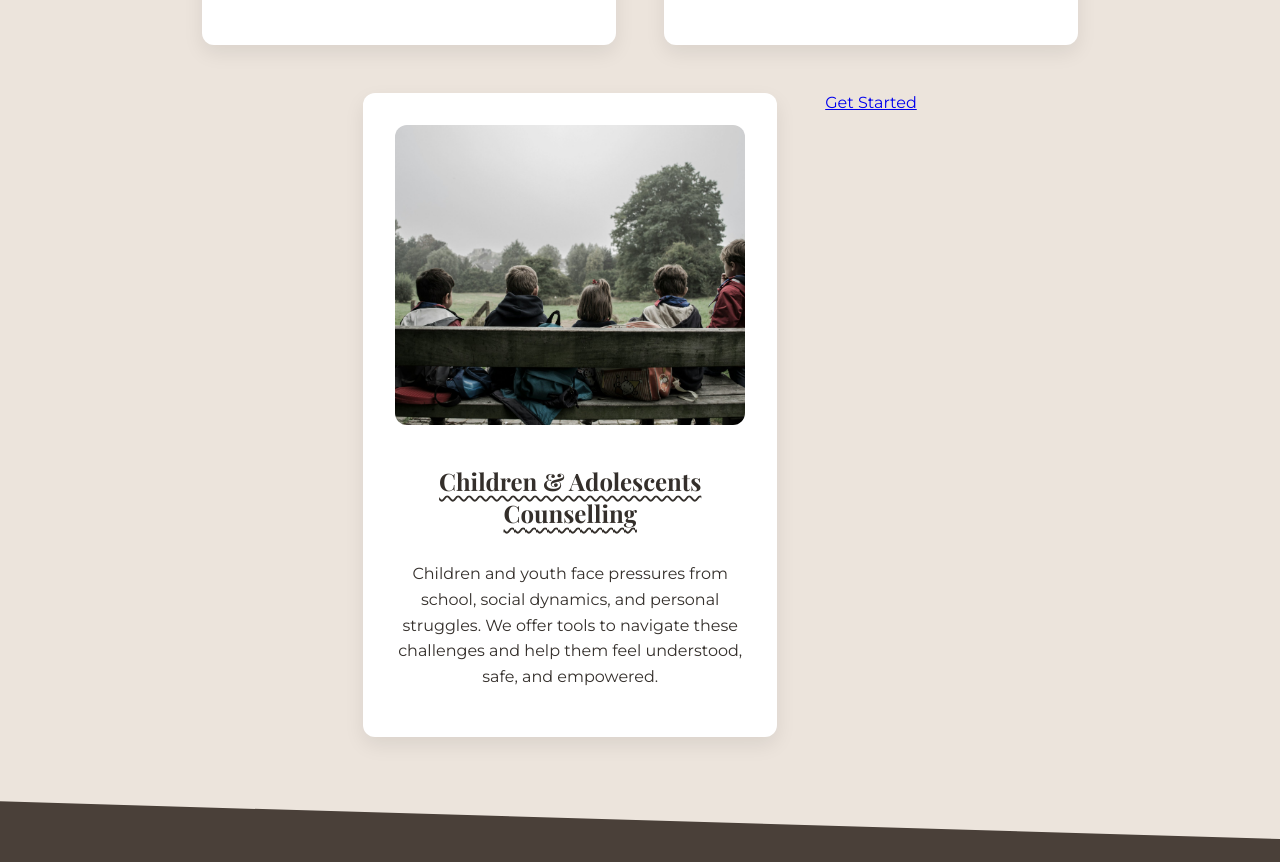
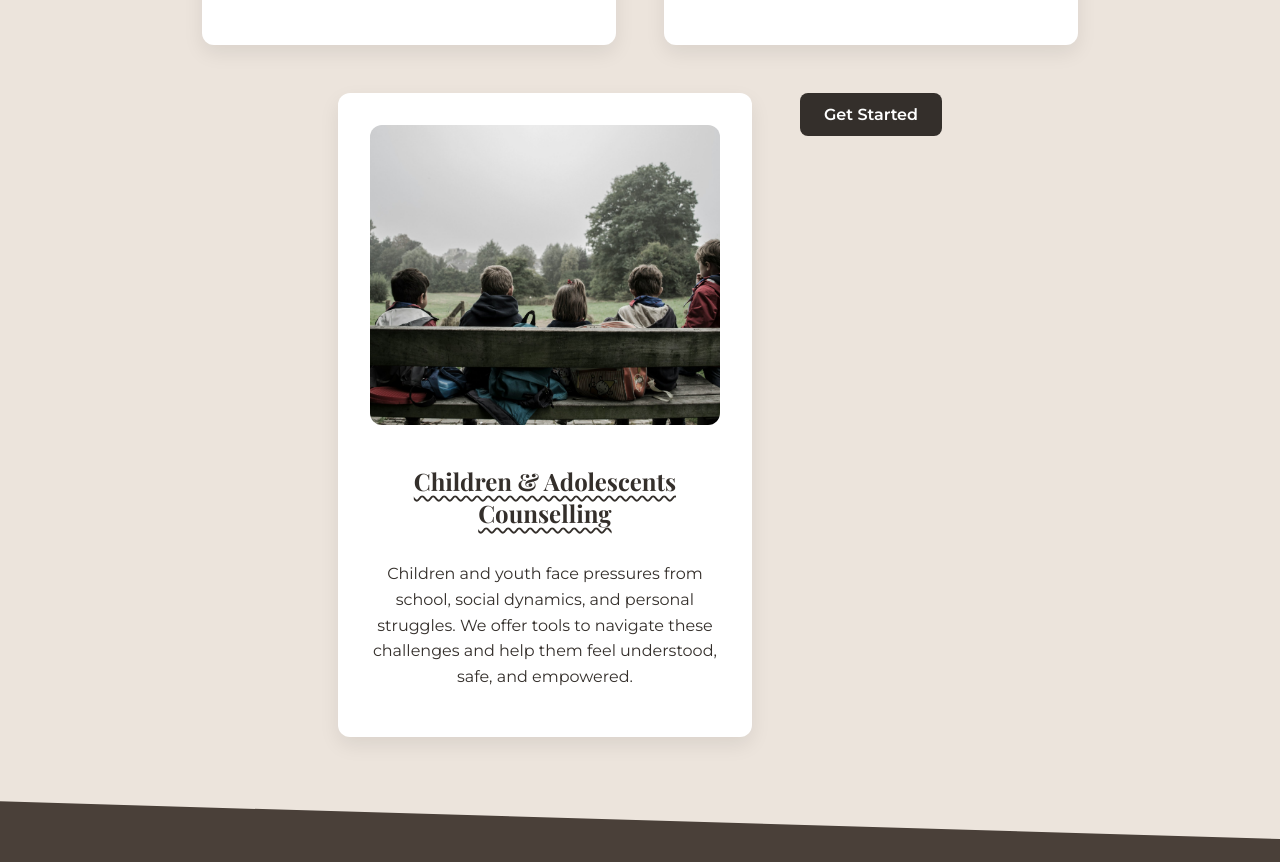
Before and after one commit to Sukh-Virk/BirchandBloom, a plain HTML site: page services.html in a window 1280 px wide. Shown: the part 1233-2095 px from the top of the page. Drawn offline with nearby package versions, Linux system fonts and the light colour scheme.

Commit message:
Update styles3.css

```diff
--- a/styles3.css
+++ b/styles3.css
@@ -43,6 +43,30 @@
   .nav-links li a:hover {
     border-bottom: 2px solid var(--text-color);
   }
+
+  /* ================= BUTTON ================= */
+.btn {
+  display: inline-block;
+  background-color: var(--primary-color);
+  color: #ffffff;
+  padding: 0.75rem 1.5rem;
+  border-radius: 0.5rem;
+  font-family: 'Montserrat', sans-serif;
+  font-weight: 600;
+  text-decoration: none;
+  transition: background-color 0.3s ease, transform 0.2s ease;
+}
+
+.btn:hover {
+  transform: translateY(-2px);
+}
+
+/* Centered call-to-action under the grid */
+.services-grid .cta-wrapper {
+  grid-column: 1 / -1;        /* span full width of the grid */
+  text-align: center;
+  margin-top: 2rem;
+}
 
   .site-title {
     font-family: 'Playfair Display', serif;
```
